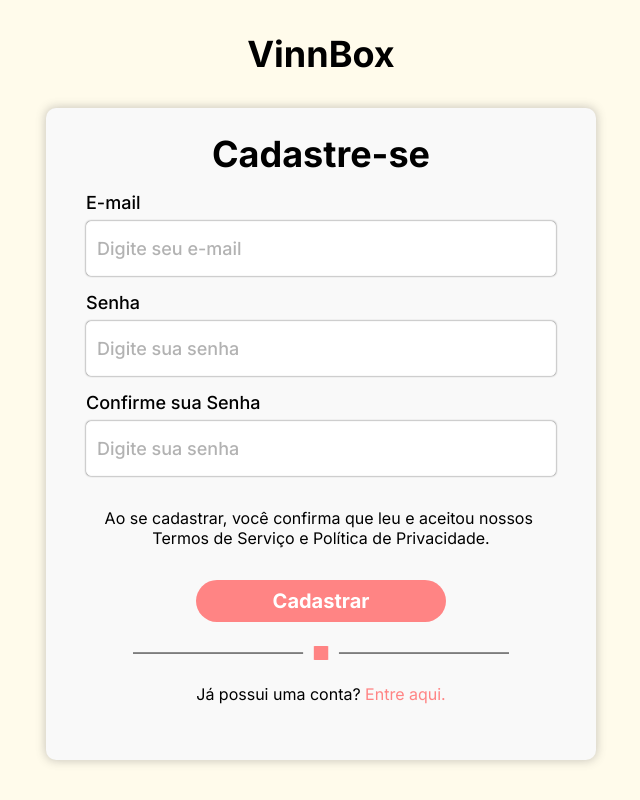
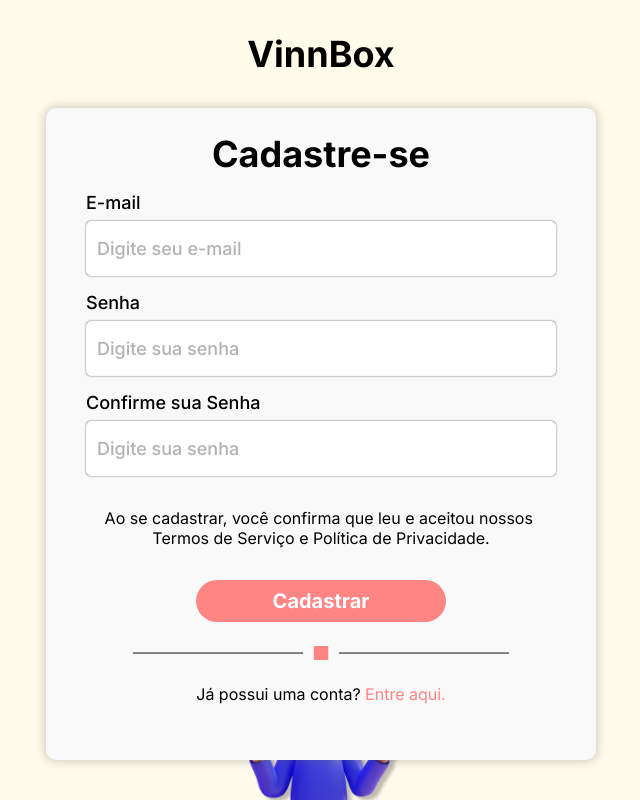
Before and after one commit to YuriPerro/VinnBox, a React (Create React App) app: page /register in a window 1280 px wide. Shown: the whole page, without its empty margins (319-959 px from the left). Built offline with nearby package versions, Linux system fonts and the light colour scheme.

Commit message:
Corrige scroll no register

```diff
--- a/src/assets/styles/theme.scss
+++ b/src/assets/styles/theme.scss
@@ -6,6 +6,7 @@
   height: 100vh;
   overflow-y: auto;
   overflow-x: hidden;
+  position: relative;
   animation: pageFadeIn ease 0.8s;
 }
 
--- a/src/pages/Register/styles.scss
+++ b/src/pages/Register/styles.scss
@@ -62,22 +62,6 @@
         }
       }
     }
-
-    > div.aside-bg-img {
-      object-fit: contain;
-      position: absolute;
-      top: 50%;
-      width: 50vw;
-      height: 355px;
-      &.right {
-        transform: translateY(-50%);
-        left: 100%;
-      }
-      &.left {
-        left: 0;
-        transform: translate(-100%, -50%) scaleX(-1);
-      }
-    }
   }
 
   > .card > .body > form.form-group {
@@ -128,11 +112,9 @@
   }
 
   > .footer-img {
-    object-fit: contain;
-
-    width: 50vw;
-    max-width: 272px;
-    min-width: 200px;
+    position: absolute;
     bottom: 0;
+    width: 20vw;
+    max-width: 250px;
   }
 }
```
